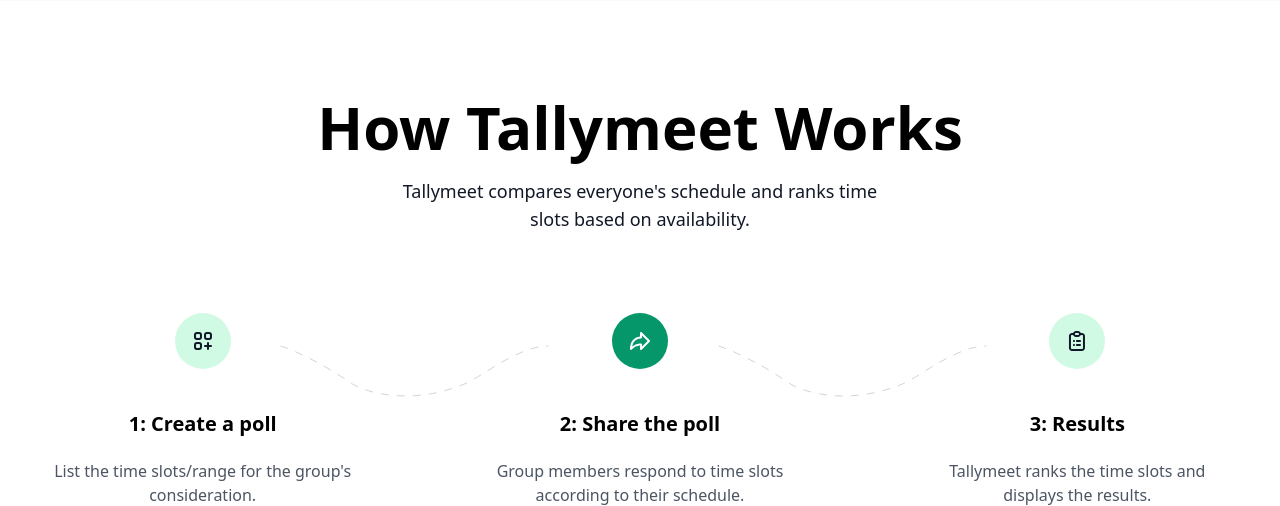
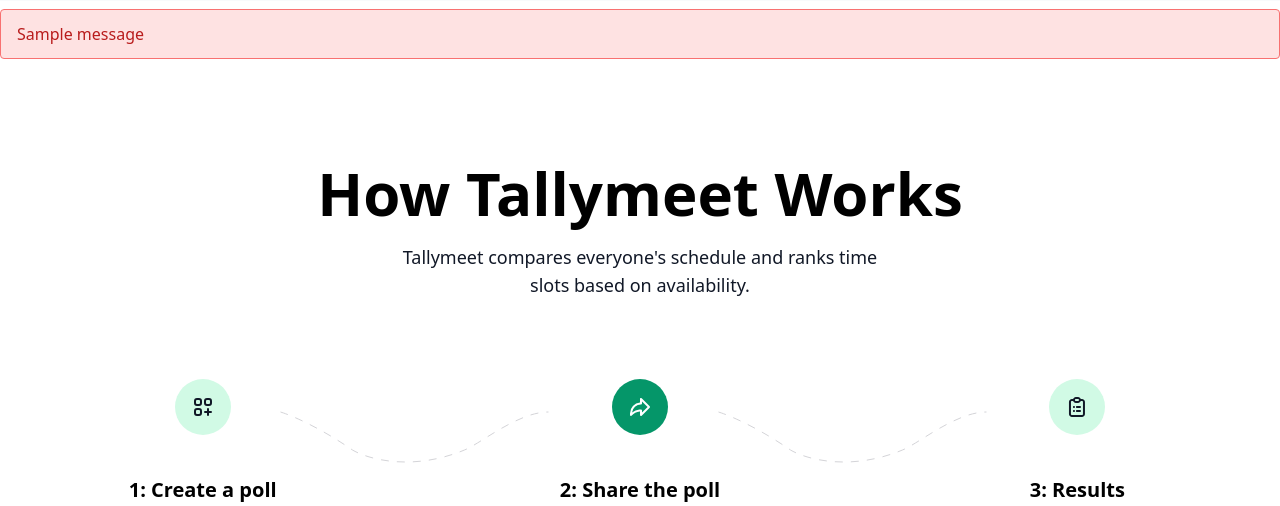
Before and after one commit to nghugo/tallymeet, a Django app: page / in a window 1280 px wide. Shown: the part 495-1001 px from the top of the page. Run offline with Django 4.2, Linux system fonts and the light colour scheme; tables that the repository leaves empty hold one stand-in row (values such as "Sample post"); one stand-in notice (Sample message) is shown; some libraries are stand-ins or nearby versions.

Commit message:
add flash messages

```diff
--- a/poll/forms.py
+++ b/poll/forms.py
@@ -13,7 +13,7 @@ class PollForm(ModelForm):
 
     title = forms.CharField()
     description = forms.Textarea()  # Textarea does not have label parameter, need to override in views.py
-    event_location = forms.CharField(label="Event Location (optional)", required=False)
+    event_location = forms.CharField(label="Event Location (optional)", required=False, help_text='If your event is video-based, consider putting the link here')
     poll_password = forms.CharField(label="Poll Password (optional)", widget=forms.PasswordInput(), help_text='Set and share a poll password so only your group can access this poll', required=False)
     poll_password_confirm = forms.CharField(label="Confirm Poll Password (if entered above)", widget=forms.PasswordInput(), help_text='Leave blank if a poll password has not been entered above', required=False)
 
--- a/poll/templates/poll/base.html
+++ b/poll/templates/poll/base.html
@@ -198,7 +198,21 @@
       </div>
     </header>
 
+    <!-- flash messages -->
+      {% if messages %}
+        <div class="container px-4 py-3 mx-auto my-2 border border-red-400 rounded bg-red-100 text-red-700">
+          <ul class="messages">
+              {% for message in messages %}
+              <li{% if message.tags %} class="{{ message.tags }}"{% endif %}>
+                  {{ message }}
+              </li>
+              {% endfor %}
+          </ul>
+        </div>
+      {% endif %}
+
     <section class="flex-1">  <!-- flex-1 to keep footer at bottom -->
+      <!-- main content -->
       {% block content %} {% endblock content %}
     </section>
 
--- a/poll/templates/poll/poll_create.html
+++ b/poll/templates/poll/poll_create.html
@@ -1,6 +1,7 @@
 {% extends "poll/base.html" %}
 {% load static %}
 {% load crispy_forms_tags %}
+
 {% block content %}
     <div class="container px-4 my-4 mx-auto">
         <form method="post" novalidate>
--- a/poll/views.py
+++ b/poll/views.py
@@ -4,9 +4,9 @@ from django import forms
 from django.contrib.auth.hashers import make_password
 from django.urls import reverse
 from passlib.handlers.django import django_pbkdf2_sha256
+from django.contrib import messages
 
 from .forms import PollPasswordForm, PollForm
-
 from .models import Poll
 
 # Create your views here.
@@ -14,11 +14,14 @@ from .models import Poll
 def home(request):
     return render(request, "poll/home.html", {'title': 'Tallymeet'})
 
+
 def base(request):  # for debugging
     return render(request, "poll/base.html", {'title': 'BASE TEMPLATE'})
 
+
 def happy(request):  # for debugging, no inheritance
     return render(request, "poll/happy.html")
+
 
 # recall default template for class based view: APP/MODEL_VIEWTYPE.html
 class PollCreateView(CreateView):
@@ -39,6 +42,7 @@ class PollCreateView(CreateView):
             form.instance.poll_password = poll_password_hashed
         return super().form_valid(form)
 
+
 class PollDetailView(DetailView):  # default template is poll/poll_detail.html
     model = Poll
 
@@ -58,8 +62,16 @@ class PollDetailView(DetailView):  # default template is poll/poll_detail.html
         entered_password = entered_password_dict[self.object.get_absolute_url()]
 
         # redirect if poll has a password but user entered password does not match
-        if poll_password_hashed and not django_pbkdf2_sha256.verify(entered_password, poll_password_hashed):
-            return redirect(reverse('poll-password') + "?next=" + self.object.get_absolute_url())
+        if poll_password_hashed:
+            # No password provided -> redirect to poll password form
+            # Case: the user did not create the poll, but is trying to log in
+            if not entered_password:
+                return redirect(reverse('poll-password') + "?next=" + self.object.get_absolute_url())
+            # Incorrect password -> flash message AND redirect to poll password form
+            elif not django_pbkdf2_sha256.verify(entered_password, poll_password_hashed):
+                messages.add_message(self.request, messages.ERROR, "Incorrect password")
+                return redirect(reverse('poll-password') + "?next=" + self.object.get_absolute_url())
+
         context = self.get_context_data(object=self.object)
         return self.render_to_response(context)
 
@@ -83,9 +95,7 @@ def poll_password(request):
             # however, we are only mutating a value here
             # see docs: https://docs.djangoproject.com/en/4.2/topics/http/sessions/#:~:text=When%20sessions%20are%20saved&text=To%20change%20this%20default%20behavior,has%20been%20created%20or%20modified.
             request.session.save()
-
             return redirect(next_url)
-
 
     else:  # GET request
         form = PollPasswordForm()
--- a/tallymeet/settings.py
+++ b/tallymeet/settings.py
@@ -127,3 +127,7 @@ DEFAULT_AUTO_FIELD = "django.db.models.BigAutoField"
 # Crispy Forms with Tailwind
 CRISPY_ALLOWED_TEMPLATE_PACKS = "tailwind"
 CRISPY_TEMPLATE_PACK = "tailwind"
+
+# Use cookie-based sessions
+SESSION_ENGINE = "django.contrib.sessions.backends.signed_cookies"
+SESSION_COOKIE_HTTPONLY = True
```
